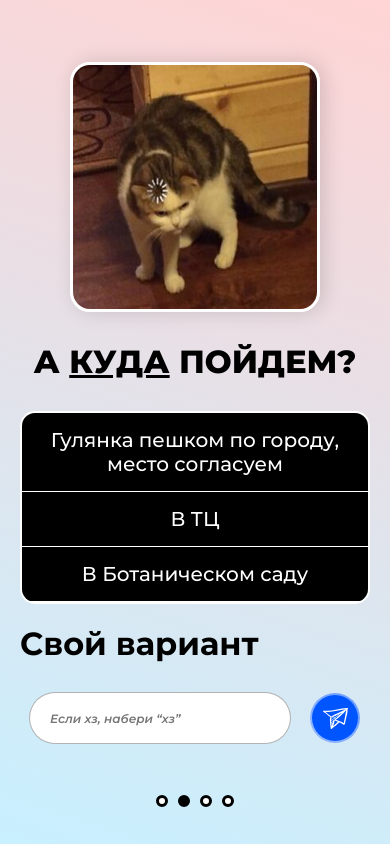
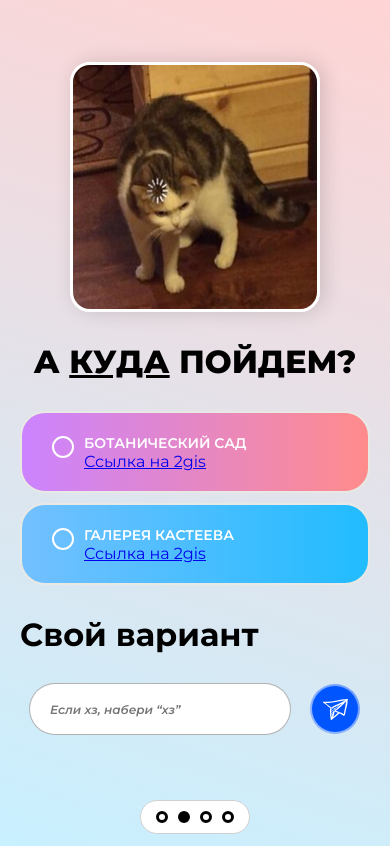
Before and after one commit to 2409nn/invite, a Vue app: page /place in a window 390 px wide. Built offline with nearby package versions, Linux system fonts and the light colour scheme.

Commit message:
Добавлено сохранение в firestore

```diff
--- a/package.json
+++ b/package.json
@@ -11,6 +11,7 @@
     "type-check": "vue-tsc --build"
   },
   "dependencies": {
+    "firebase": "^12.19.0",
     "vue": "^3.5.40",
     "vue-router": "^5.2.0"
   },
--- a/src/assets/main.css
+++ b/src/assets/main.css
@@ -5,10 +5,10 @@
   --hover-color: rgba(240, 244, 255, 0.5);
   --vars-background: #ffffff;
   --vars-text-color: #000000;
-  --border-color: #ffffff;
   --text-color: #000000;
   --blue-color: #0055FF;
   --blue-border: linear-gradient(45deg, #99BBFF, #689AFF);
+  --border-color: #e8e8e4;
 }
 
 #app {
@@ -23,10 +23,7 @@ main {
   padding: 40px 200px;
 
   min-height: 100vh;
-  max-height: 100vh;
   min-width: 100vw;
-  max-width: 100vw;
-
 }
 
 #content {
@@ -36,6 +33,21 @@ main {
   padding: 5vh 0;
   overflow-x: hidden;
   overflow-y: scroll;
+  align-items: center;
+}
+
+#indicator {
+  position: fixed;
+  bottom: 10px;
+  left: 0;
+  right: 0;
+  margin-left: auto;
+  margin-right: auto;
+  width: fit-content;
+  background: #ffffff;
+  border: 1px solid #d0d0d0;
+  padding: 10px;
+  border-radius: 50px;
 }
 
 .vars {
@@ -110,6 +122,20 @@ button {
   white-space: nowrap;
 }
 
+.cal-btn {
+  padding: 0;
+  border: none;
+  background: none;
+  color: var(--green-accent);
+  transition: color 0.23s;
+}
+
+.cal-btn:hover {
+  color: var(--green-accent-hover);
+  cursor: pointer;
+  transition: color 0.23s;
+}
+
 @media (max-width: 1200px) {
   h1 {
     font-size: 48px;
@@ -149,9 +175,23 @@ button {
   }
 }
 
+@media (max-width: 450px) {
+  .answer__selected-title {
+    font-size: 16px !important;
+  }
+
+  .answer__var-title {
+    font-size: 20px !important;
+  }
+}
+
 @media (max-width: 400px) {
   .cal-wrap {
     max-width: 100% !important;
     margin: 0 !important;
   }
+
+  .answer__var-title {
+    font-size: 14px !important;
+  }
 }
--- a/src/components/calendar.vue
+++ b/src/components/calendar.vue
@@ -135,7 +135,7 @@ watch(selectedHour, (newHour) => {
 .calendar {
   background: #fff;
   border-radius: 12px;
-  border: 1px solid #e8e8e4;
+  border: 1px solid var(--border-color);
   padding: 16px 12px 12px;
 }
 
@@ -199,7 +199,7 @@ watch(selectedHour, (newHour) => {
 .time-section {
   background: #fff;
   border-radius: 12px;
-  border: 1px solid #e8e8e4;
+  border: 1px solid var(--border-color);
   padding: 14px 16px;
   display: flex;
   flex-direction: column;
@@ -225,7 +225,7 @@ watch(selectedHour, (newHour) => {
 .selects select {
   flex: 1;
   height: 36px;
-  border: 1px solid #e8e8e4;
+  border: 1px solid var(--border-color);
   border-radius: 8px;
   background: #f7f7f5;
   color: #1a1a1a;
@@ -247,7 +247,7 @@ watch(selectedHour, (newHour) => {
 .dur-btn {
   padding: 6px 14px;
   border-radius: 999px;
-  border: 1px solid #e8e8e4;
+  border: 1px solid var(--border-color);
   background: #f7f7f5;
   color: #555;
   font-size: 13px;
--- /dev/null
+++ b/src/components/checkbox.vue
@@ -0,0 +1,68 @@
+<script setup>
+defineProps({
+  modelValue: { type: Boolean, default: false },
+  label: { type: String, default: '' },
+})
+defineEmits(['update:modelValue'])
+</script>
+
+<template>
+  <label class="checkbox">
+    <input
+        type="checkbox"
+        :checked="modelValue"
+        @change="$emit('update:modelValue', $event.target.checked)"
+    />
+    <span class="radio" />
+    <span v-if="label" class="label">{{ label }}</span>
+  </label>
+</template>
+
+<style scoped>
+.checkbox {
+  display: inline-flex;
+  align-items: center;
+  gap: 10px;
+  cursor: pointer;
+  user-select: none;
+}
+
+input {
+  display: none;
+}
+
+.radio {
+  width: 22px;
+  height: 22px;
+  border-radius: 50%;
+  border: 2px solid #ffffff;
+  display: flex;
+  align-items: center;
+  justify-content: center;
+  transition: border-color 0.2s ease;
+  flex-shrink: 0;
+}
+
+.radio::after {
+  content: '';
+  width: 10px;
+  height: 10px;
+  border-radius: 50%;
+  background: #ffffff;
+  transform: scale(0);
+  transition: transform 0.2s cubic-bezier(.34, 1.56, .64, 1);
+}
+
+input:checked ~ .radio {
+  border-color: #ffffff;
+}
+
+input:checked ~ .radio::after {
+  transform: scale(1);
+}
+
+.label {
+  font-size: 15px;
+  color: #1a1a1a;
+}
+</style>
--- a/src/components/indicator.vue
+++ b/src/components/indicator.vue
@@ -18,7 +18,11 @@
 <template>
   <div class="indicator">
     <ul class="indicator__pages">
-      <li v-for="page in pages" class="page" :id="page.name" :class="{ active: route.name === page.name }"></li>
+      <li v-for="page in pages"
+          class="page"
+          :id="page.name"
+          :class="{ active: route.name === page.name }"
+      ></li>
     </ul>
   </div>
 </template>
--- /dev/null
+++ b/src/fb/commands.ts
@@ -0,0 +1,20 @@
+import { db } from "./init"
+import { doc, setDoc } from "firebase/firestore"
+
+interface InviteData {
+    date?: string
+    weekday?: string
+    time?: string
+    duration?: number
+        [key: string]: unknown
+}
+
+export async function saveInvite(data: InviteData, id: string): Promise<string> {
+
+    await setDoc(doc(db, "invites", id), {
+        ...data,
+        createdAt: new Date().toISOString()
+    })
+
+    return id
+}
--- /dev/null
+++ b/src/fb/init.ts
@@ -0,0 +1,19 @@
+
+import { initializeApp } from "firebase/app";
+import { getFirestore } from "firebase/firestore";
+// TODO: Add SDKs for Firebase products that you want to use
+// https://firebase.google.com/docs/web/setup#available-libraries
+
+const firebaseConfig = {
+    apiKey: "AIzaSyCbR0V-5PYEKxDO9NaSdxGDawv4_l8b79U",
+    authDomain: "invite-b72e0.firebaseapp.com",
+    projectId: "invite-b72e0",
+    storageBucket: "invite-b72e0.firebasestorage.app",
+    messagingSenderId: "540460453944",
+    appId: "1:540460453944:web:dc77aead54c79a549596cd",
+    measurementId: "G-E1TLWHQ4EX"
+};
+
+// Initialize Firebase
+const app = initializeApp(firebaseConfig);
+export const db = getFirestore(app);
--- a/src/views/date.vue
+++ b/src/views/date.vue
@@ -5,12 +5,29 @@ import cat from "@/assets/imgs/images.jpeg";
 import meme from "../components/meme.vue"
 import calendar from "../components/calendar.vue"
 import { useRouter } from "vue-router";
+import date from "@/views/date.vue";
 
 const router = useRouter()
 
 const calendarData = ref(null);
 
-const btnClickHandler = () => router.push({ path: 'last' })
+const btnClickHandler = () => {
+  const d = calendarData.value
+  if (!d) return
+
+  const endHour = d.selectedHour + d.selectedDur
+  const min = d.selectedMin
+
+  const humanReadable = `${d.date} (${d.weekday}), с ${d.selectedHour}:${min} до ${endHour}:${min}`
+
+  const dateToSave = {
+    ...d,
+    humanReadable,
+  }
+
+  sessionStorage.setItem('date', JSON.stringify(dateToSave))
+  router.push({ path: '/last' })
+}
 
 </script>
 
@@ -58,24 +75,11 @@ const btnClickHandler = () => router.push({ path: 'last' })
   font-family: inherit;
 }
 
-.cal-btn {
-  padding: 0;
-  border: none;
-  background: none;
-  color: var(--green-accent);
-  transition: color 0.23s;
-}
-
-.cal-btn:hover {
-  color: var(--green-accent-hover);
-  cursor: pointer;
-  transition: color 0.23s;
-}
 
 .info-box {
   background: #f7f7f5;
   border-radius: 12px;
-  border: 1px solid #e8e8e4;
+  border: 1px solid var(--border-color);
   padding: 12px 16px;
   min-height: 52px;
   display: flex;
--- a/src/views/last.vue
+++ b/src/views/last.vue
@@ -1,7 +1,9 @@
 <script setup lang="ts">
 import { ref } from 'vue'
 import meme from '@/components/meme.vue'
-import catImg from '@/assets/imgs/cat.jpg' // замени на свою картинку
+import catImg from '@/assets/imgs/cat.jpg'
+import { saveInvite } from "../fb/commands"
+import { onMounted } from "vue";
 
 const code = ref<string>('')
 const copied = ref(false)
@@ -10,19 +12,33 @@ const generateCode = () => {
   return Math.floor(Math.random() * 1000000).toString().padStart(6, '0')
 }
 
-code.value = generateCode()
-
 async function copyCode() {
   await navigator.clipboard.writeText(code.value)
   copied.value = true
   setTimeout(() => copied.value = false, 2000)
 }
+
+onMounted(async () => {
+  code.value = generateCode()
+
+  const place = JSON.parse(sessionStorage.getItem('place') || 'null')
+  const date  = JSON.parse(sessionStorage.getItem('date')  || 'null')
+
+  await saveInvite({
+    code: code.value,
+    place,
+    ...date,
+  }, code.value
+  )
+})
+
+
 </script>
 
 <template>
   <div class="question">
     <meme :src="catImg" />
-    <h1 class="title">ТЕПЕРЬ ПРИШЛИ МНЕ<u>В ЛС ЭТОТ КОД:</u></h1>
+    <h1 class="title">ТЕПЕРЬ ПРИШЛИ МНЕ<br/><u>В ЛС ЭТОТ КОД:</u></h1>
 
     <div class="code-wrap">
       <span class="code" :class="{ copied }" @click="copyCode">
--- a/src/views/place.vue
+++ b/src/views/place.vue
@@ -5,36 +5,32 @@ import meme from "@/components/meme.vue"
 import Input from "@/components/Input.vue"
 import { ref } from "vue";
 import { useRouter } from "vue-router";
+import checkbox from "@/components/checkbox.vue"
 
 const router = useRouter();
 
-const places = [
-    'Гулянка пешком по городу, место согласуем',
-    'В ТЦ',
-    'В Ботаническом саду',
-]
+const inputText = ref('');
+const selectedVariant = ref(null);
 
-const inputText = ref('');
-
-function recordPlace(event) {
-  let place = event.target.textContent;
-
-  if (place) {
-    localStorage.setItem("place", JSON.stringify(place));
-    router.push({path: '/date'});
-  }
-
+function setSelectedVariant (placeName) {
+  selectedVariant.value = selectedVariant.value === placeName ? '' : placeName;
 }
 
-function saveInputValue(event) {
+function recordPlace () {
+  sessionStorage.setItem("place", JSON.stringify(selectedVariant.value));
+  router.push({path: '/date'});
+}
+
+function saveInputValue (event) {
 
   event.preventDefault();
 
   let place = inputText.value;
 
   if (place) {
-    localStorage.setItem("place", JSON.stringify(place));
+    sessionStorage.setItem("place", JSON.stringify(place));
     router.push({path: '/date'});
+
   }
 
   else {
@@ -51,9 +47,33 @@ function saveInputValue(event) {
     <h1>А <u>КУДА</u> ПОЙДЕМ?</h1>
   </div>
   <div class="answer">
-    <ul class="vars">
-      <li v-for="place in places">
-        <button @click="recordPlace">{{ place }}</button>
+
+    <div class="answer__selected" v-if="selectedVariant">
+      <p class="answer__selected-title"><span>твой выбор</span> {{ selectedVariant }}</p>
+      <button class="cal-btn" @click="recordPlace">
+        <svg width="30px" height="30px" viewBox="0 0 24 24" fill="none" xmlns="http://www.w3.org/2000/svg">
+          <path fill-rule="evenodd" clip-rule="evenodd" d="M1 12C1 5.92487 5.92487 1 12 1C18.0751 1 23 5.92487 23 12C23 18.0751 18.0751 23 12 23C5.92487 23 1 18.0751 1 12ZM18.4158 9.70405C18.8055 9.31268 18.8041 8.67952 18.4127 8.28984L17.7041 7.58426C17.3127 7.19458 16.6796 7.19594 16.2899 7.58731L10.5183 13.3838L7.19723 10.1089C6.80398 9.72117 6.17083 9.7256 5.78305 10.1189L5.08092 10.8309C4.69314 11.2241 4.69758 11.8573 5.09083 12.2451L9.82912 16.9174C10.221 17.3039 10.8515 17.301 11.2399 16.911L18.4158 9.70405Z" fill="currentColor"/>
+        </svg>
+      </button>
+    </div>
+
+    <ul class="answer__vars">
+      <li class="answer__var" id="first-var" @click="() => {setSelectedVariant('БОТАНИЧЕСКИЙ САД')}">
+        <checkbox class="answer__var-checkbox" :model-value="selectedVariant === 'БОТАНИЧЕСКИЙ САД'" @update:model-value="() => {}" />
+
+        <div class="answer__var-info">
+          <p class="answer__var-title">БОТАНИЧЕСКИЙ САД</p>
+          <a target="_blank" href="https://go.2gis.com/foNtj" class="answer__var-link"><u>Ссылка на 2gis</u></a>
+        </div>
+      </li>
+
+      <li class="answer__var" id="second-var" @click="() => {setSelectedVariant('ГАЛЕРЕЯ КАСТЕЕВА')}">
+        <checkbox class="answer__var-checkbox" :model-value="selectedVariant === 'ГАЛЕРЕЯ КАСТЕЕВА'" @update:model-value="() => {}" />
+
+        <div class="answer__var-info">
+          <p class="answer__var-title">ГАЛЕРЕЯ КАСТЕЕВА</p>
+          <a target="_blank" href="https://2gis.kz/almaty/firm/9429940000798271?m=76.928968%2C43.232426%2F14.98" class="answer__var-link"><u>Ссылка на 2gis</u></a>
+        </div>
       </li>
     </ul>
 
@@ -61,7 +81,7 @@ function saveInputValue(event) {
       <label class="alter-var__label"> Свой вариант </label>
 
       <div class="alter-var__input-wrap">
-        <Input class="alter-var__input" v-model="inputText" />
+        <Input class="alter-var__input" v-model="inputText" @click="setSelectedVariant('')" />
         <button @click="saveInputValue" class="alter-var__submit">
           <svg fill="currentColor" version="1.1" xmlns="http://www.w3.org/2000/svg" xmlns:xlink="http://www.w3.org/1999/xlink"
                width="25px" height="25px" viewBox="0 0 193.187 193.187"
@@ -124,6 +144,7 @@ function saveInputValue(event) {
 
 <style scoped lang="scss">
   .alter-var {
+
     &__label {
       display: block;
       color: var(--text-color);
@@ -174,4 +195,75 @@ function saveInputValue(event) {
       padding: 10px;
     }
   }
+
+  .answer {
+    width: 100%;
+    max-width: 800px;
+
+    &__selected {
+      padding-bottom: 40px;
+      text-align: center;
+      text-decoration: underline;
+      display: flex;
+      justify-content: center;
+      gap: 20px;
+      align-items: center;
+
+      &-title {
+        font-size: 26px;
+        font-weight: 600;
+
+        span {
+          font-weight: 500;
+          font-size: 18px;
+          opacity: 0.6;
+        }
+      }
+    }
+
+    &__vars {
+      padding: 0;
+      margin: 0;
+    }
+
+    #first-var {
+      background: linear-gradient(90deg, #CB83FF, #FF8B8B);
+    }
+
+    #second-var {
+      background: linear-gradient(90deg, #73c0ff, #21bcff);
+    }
+
+    &__var {
+      display: flex;
+      list-style: none;
+      width: 100%;
+      padding: 20px 30px;
+      border-radius: 25px;
+      border: 2px solid var(--border-color);
+      margin-bottom: 10px;
+
+      &:hover {
+        cursor: pointer;
+      }
+
+      &-title {
+        font-weight: 600;
+        font-size: 24px;
+        color: white;
+        display: inline;
+      }
+
+      &-link {
+        display: block;
+        width: fit-content;
+      }
+
+      &-checkbox {
+        padding-right: 10px;
+        padding-bottom: 10px;
+      }
+    }
+
+  }
 </style>
```
Also changed, not shown: 1 other file (tests, documents, lock files or other folders).
